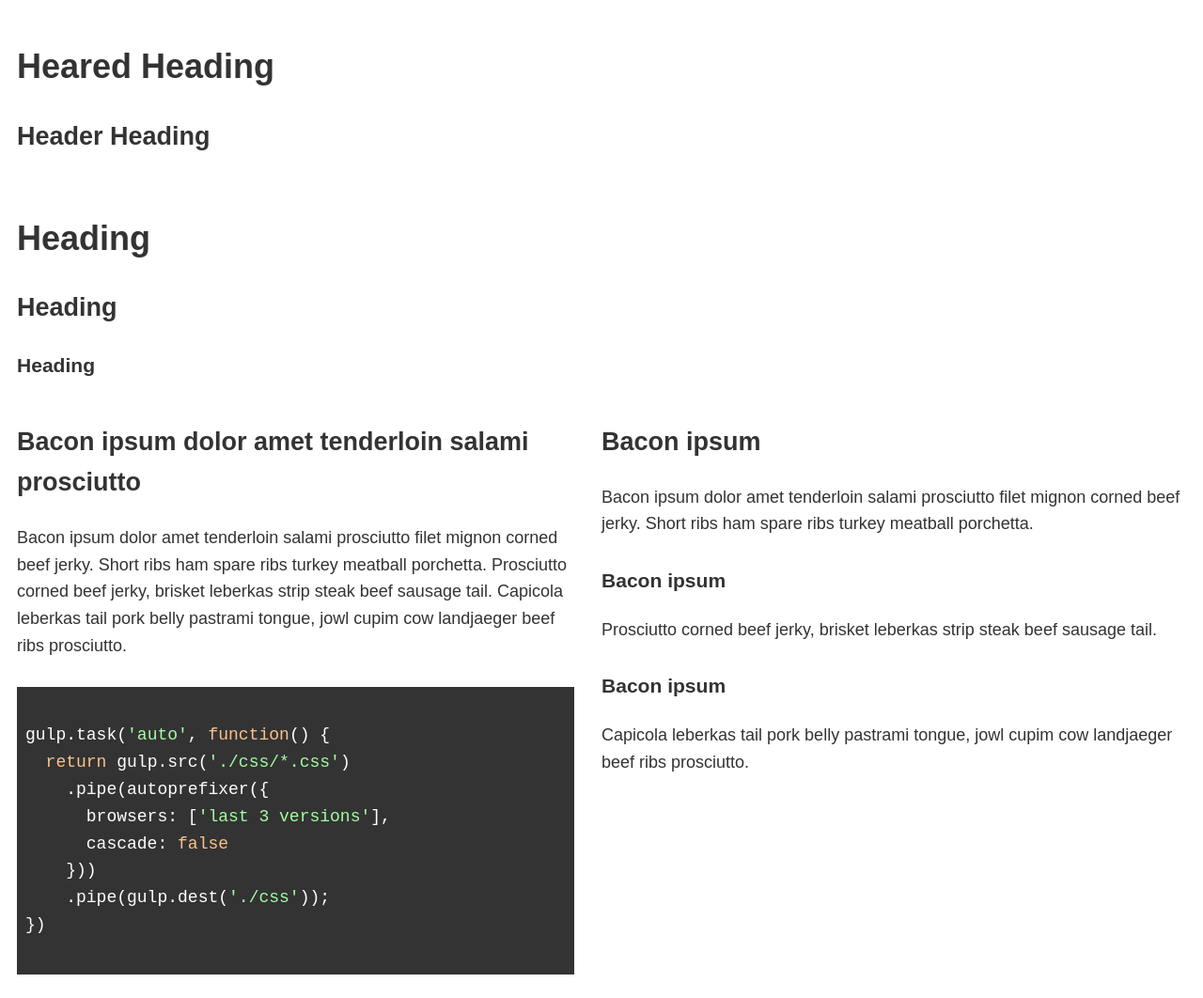
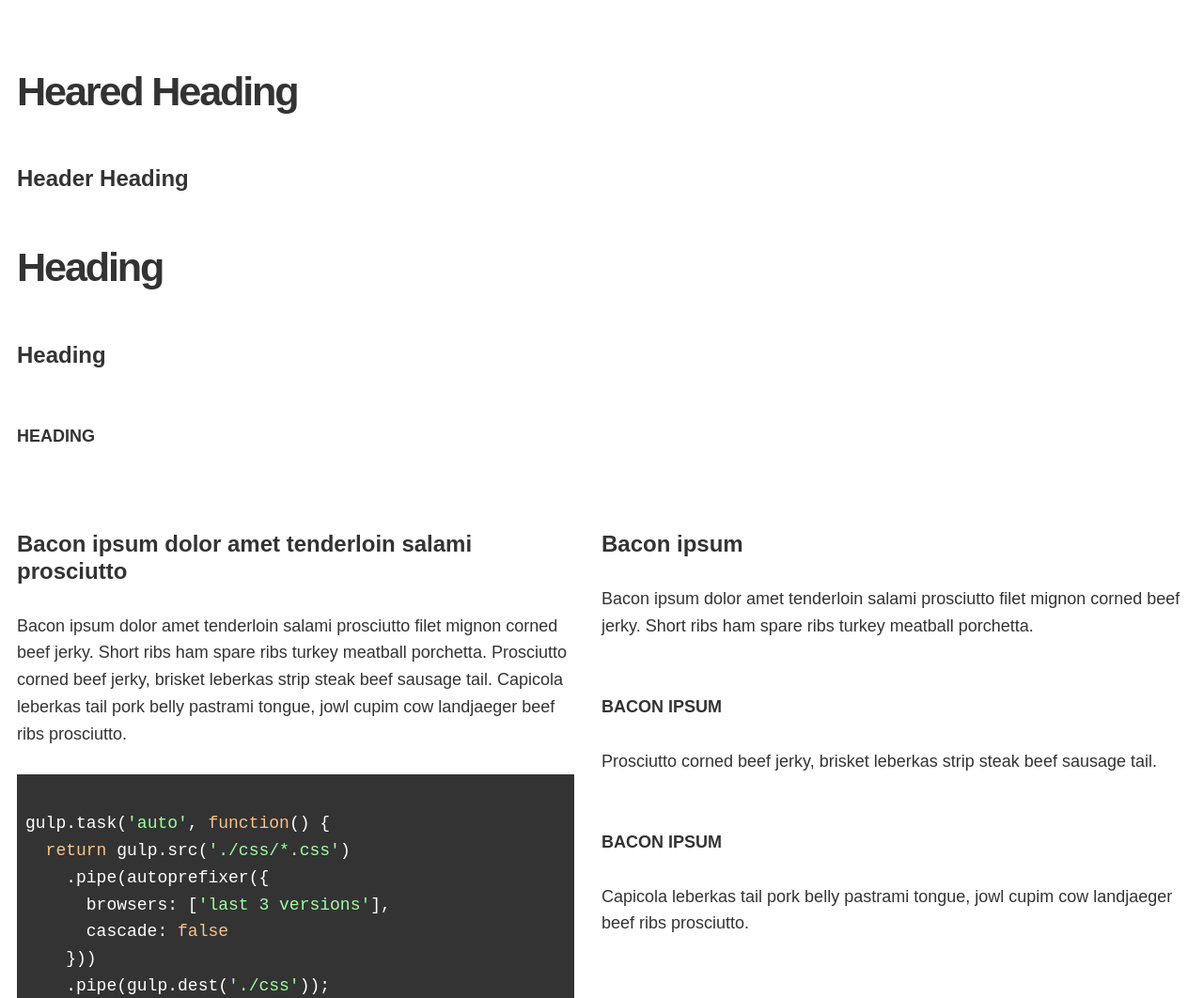
Before and after one commit to bart747/tiny-web-project-starter, a website: page index.html in a window 1280 px wide. Shown: the top 1062 px of the page at 94% size. Drawn offline with Linux system fonts and the light colour scheme.

Commit message:
Edit headlines style code to improve typo rhythm
Simplified to h1-h3

```diff
--- a/scss/typo.scss
+++ b/scss/typo.scss
@@ -1,3 +1,23 @@
+h1 {
+  font-size: $u * 1.5;
+  font-weight: 800;
+  line-height: 1;
+  letter-spacing: -0.05em;
+  margin: ($u * 2) 0 $u;
+}
+
+h2 {
+  font-size: 24px;
+  font-weight: 600;
+  line-height: $u;
+  margin: ($u * 2) 0 $u;
+}
+
+h3 {
+  font-size: $base-font-size;
+  text-transform: uppercase;
+  margin: ($u * 2) 0 $u;
+}
 
 p {
   margin: 0 0 $u;
```
Also changed, not shown: css/all.css.
